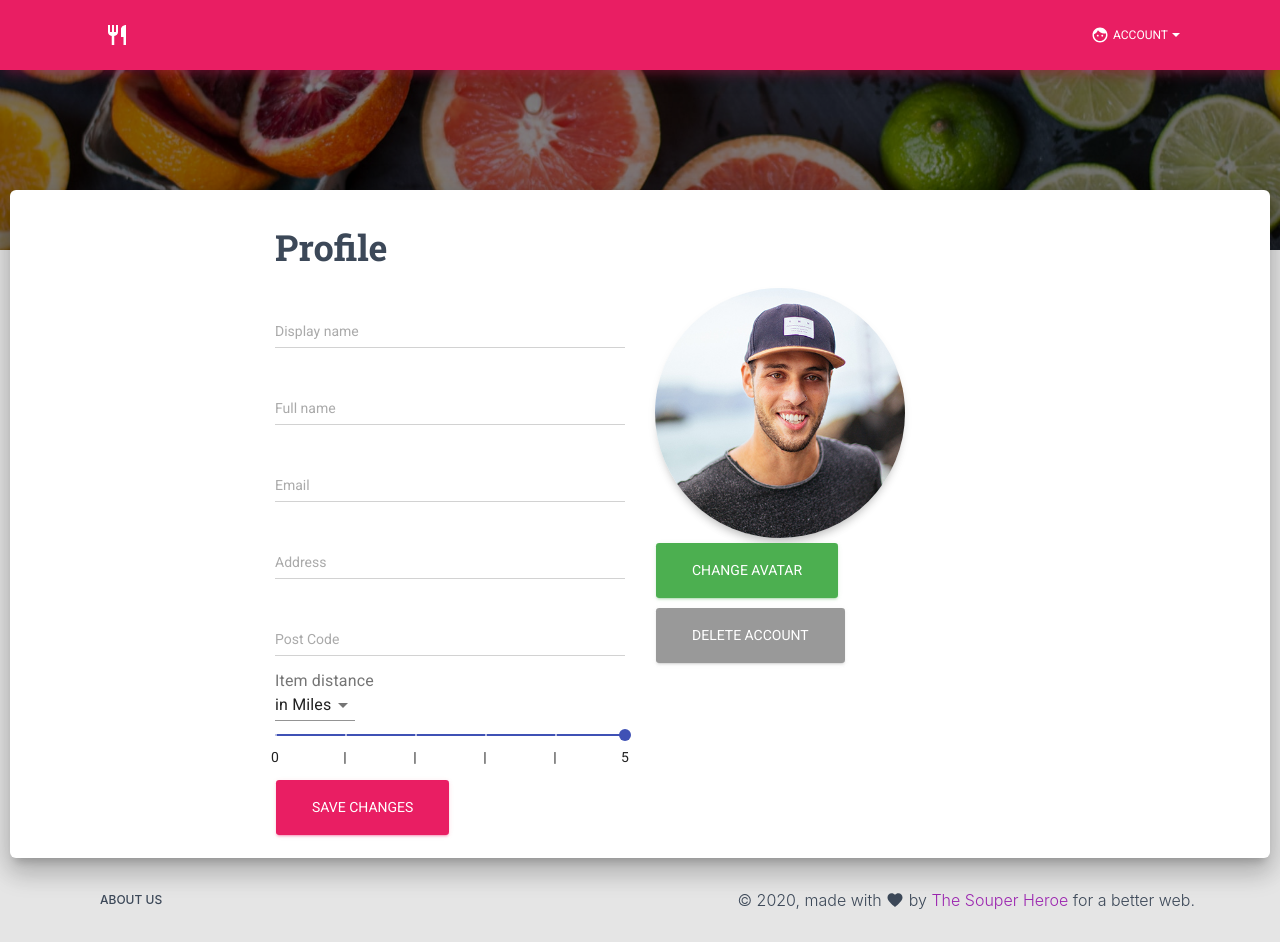
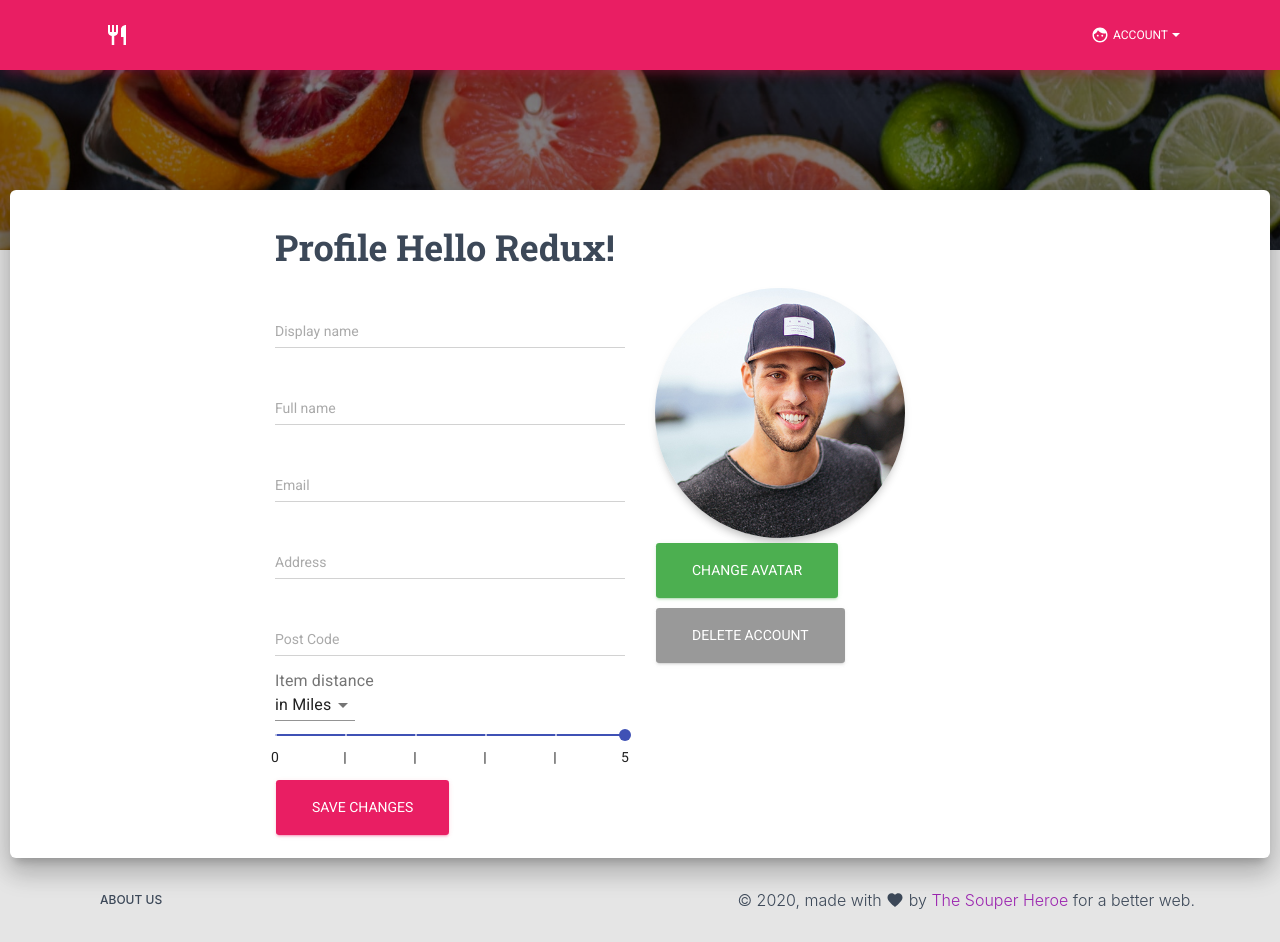
Before and after one commit to Souper-Heroes/souper-app-frontend, a React (Create React App) app: page /profile in a window 1280 px wide. Built offline with nearby package versions, Linux system fonts and the light colour scheme.

Commit message:
feat: add redux with dummy example

```diff
--- /dev/null
+++ b/src/actions/index.js
@@ -0,0 +1,6 @@
+export const types = {UPDATE_MESSAGE: 'UPDATE_MESSAGE'};
+
+export const updateMessage = text => ({
+    type: types.UPDATE_MESSAGE,
+    text
+});
--- a/src/components/Profile/Profile.jsx
+++ b/src/components/Profile/Profile.jsx
@@ -14,7 +14,7 @@ import InputLabel from '@material-ui/core/InputLabel';
 
 const useStyles = makeStyles(styles);
 
-export default function WorkSection() {
+export default function Profile(props) {
   const [distance, setDistance] = React.useState('miles');
   const classes = useStyles();
   const imageClasses = classNames(
@@ -56,12 +56,16 @@ export default function WorkSection() {
     setDistance(event.target.value);
   };
 
+  const changeTitle = () => {
+    props.updateMessage(distance);
+  };
+
   return (
     <div className={classNames(classes.main, classes.mainRaised)}>
       <div className={classes.container}>
         <GridContainer justify="center">
           <GridItem cs={12} sm={12} md={8}>
-            <h2 className={classes.title}>Profile</h2>
+            <h2 className={classes.title} onClick={() => changeTitle()}>Profile {props.message} </h2>
             <form>
               <GridContainer>
                 <GridItem xs={12} sm={12} md={6}>
--- /dev/null
+++ b/src/containers/Profile/Profile.js
@@ -0,0 +1,13 @@
+import { connect } from 'react-redux';
+import Profile from 'components/Profile/Profile';
+import { updateMessage } from 'actions';
+
+const mapStateToProps = state => ({
+    message: state.message
+});
+
+const mapDispatchToProps = dispatch => ({
+    updateMessage: text => dispatch(updateMessage(text))
+});
+
+export default connect(mapStateToProps, mapDispatchToProps)(Profile);
--- a/src/index.jsx
+++ b/src/index.jsx
@@ -27,14 +27,20 @@ import 'assets/scss/material-kit-react.scss?v=1.9.0';
 
 import React from 'react';
 import ReactDOM from 'react-dom';
+import { Provider } from 'react-redux'
+import { createStore } from 'redux'
+import rootReducer from './reducers'
+import { devToolsEnhancer } from 'redux-devtools-extension';
 import './index.css';
 import App from './App';
 import * as serviceWorker from './serviceWorker';
 
+const store = createStore(rootReducer, devToolsEnhancer());
+
 ReactDOM.render(
-  <React.StrictMode>
+  <Provider store={store}>
     <App />
-  </React.StrictMode>,
+  </Provider>,
   document.getElementById('root')
 );
 
--- /dev/null
+++ b/src/reducers/index.js
@@ -0,0 +1,6 @@
+import { combineReducers } from 'redux';
+import message from './message';
+
+export default combineReducers({
+    message
+})
--- /dev/null
+++ b/src/reducers/message.js
@@ -0,0 +1,12 @@
+import { types } from 'actions';
+
+const message = (state = 'Hello Redux!', action) => {
+  switch (action.type) {
+    case types.UPDATE_MESSAGE:
+      return `Hello ${action.text}`;
+    default:
+      return state;
+  }
+};
+
+export default message;
```
Also changed, not shown: package.json (+5 -2 lines), src/App.jsx (+4 -4 lines), 1 other file (tests, documents, lock files or other folders).
